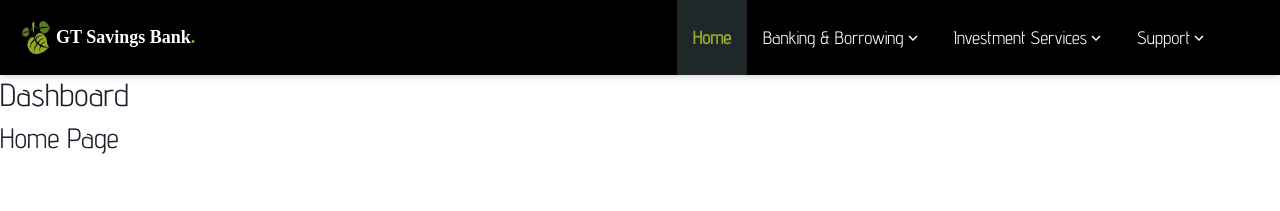
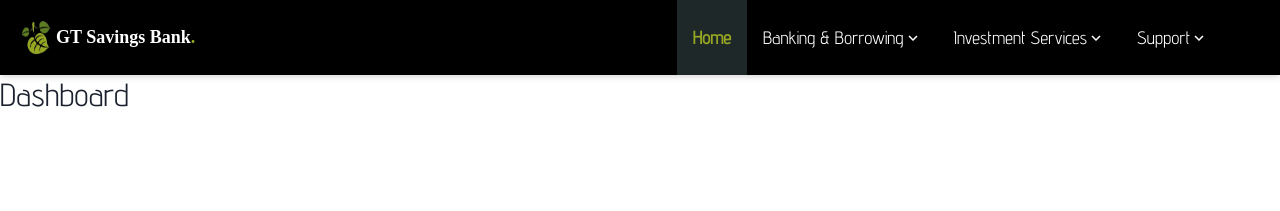
Before and after one commit to julzedz/GT-Savings-Investment-App, a React (Create React App) app: page /home in a window 1280 px wide. Shown: the top 211 px of the page. Built offline with nearby package versions, Linux system fonts and the light colour scheme; a web font is replaced by a local one.

Commit message:
Edit dashboard

```diff
--- a/src/components/home.jsx
+++ b/src/components/home.jsx
@@ -1,7 +1,6 @@
 const Home = () => (
   <>
     <h2>Dashboard</h2>
-    <h3>Home Page</h3>
   </>
 );
 
```
